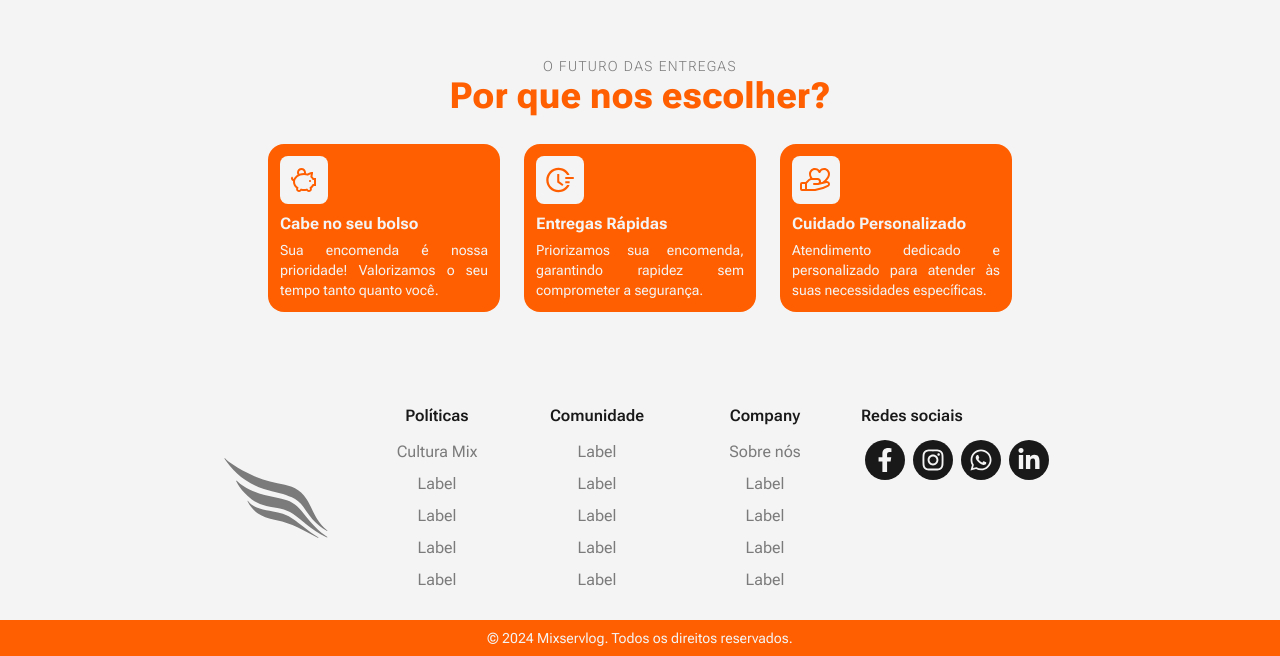
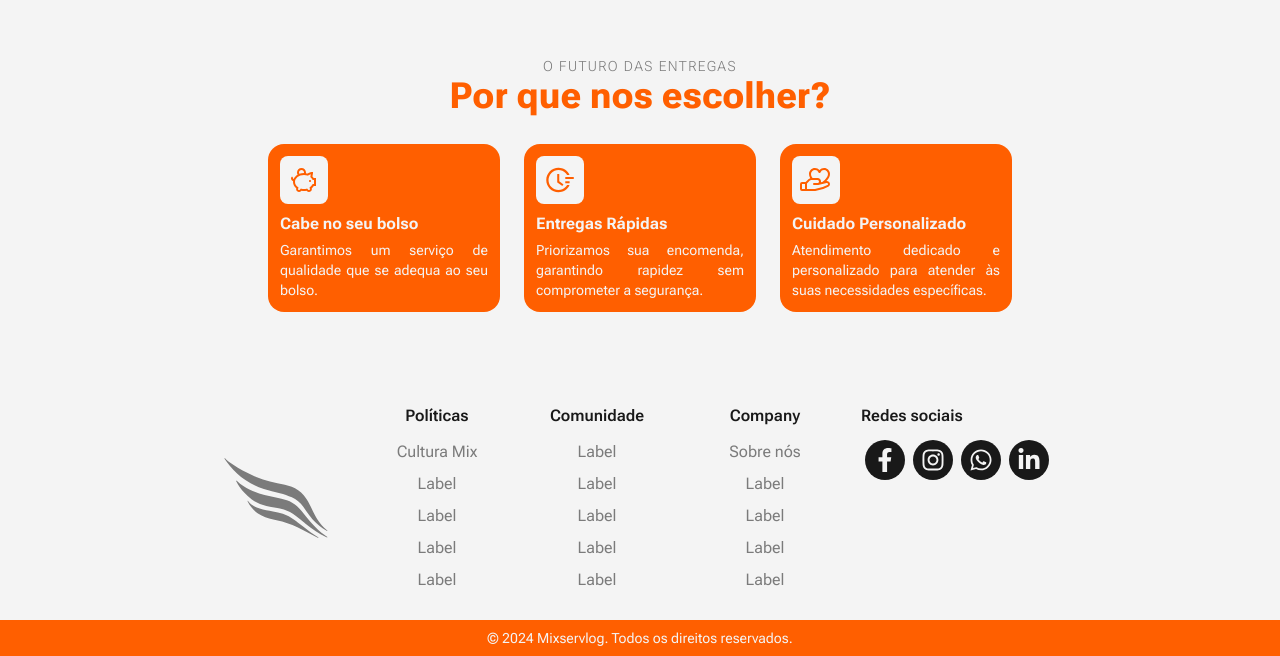
Before and after one commit to Mix-Logg/mix-site, a Next.js app: page / in a window 1280 px wide. Shown: the part 749-1405 px from the top of the page. Built offline with nearby package versions, Linux system fonts and the light colour scheme.

Commit message:
STYLE: Text "cabe no seu bolso"

```diff
--- a/app/page.tsx
+++ b/app/page.tsx
@@ -57,7 +57,7 @@ export default function Home() {
             <div className="flex gap-3 md:gap-6">
               <WhyChooseUs
                 title="Cabe no seu bolso"
-                paragraph="Sua encomenda é nossa prioridade! Valorizamos o seu tempo tanto quanto você. "
+                paragraph="Garantimos um serviço de qualidade que se adequa ao seu bolso."
               />
               <WhyChooseUs
                 title="Entregas Rápidas"
```
